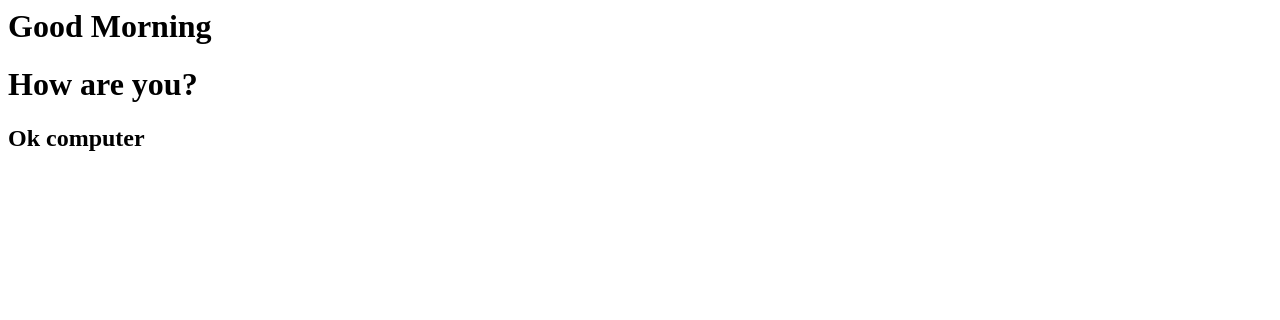
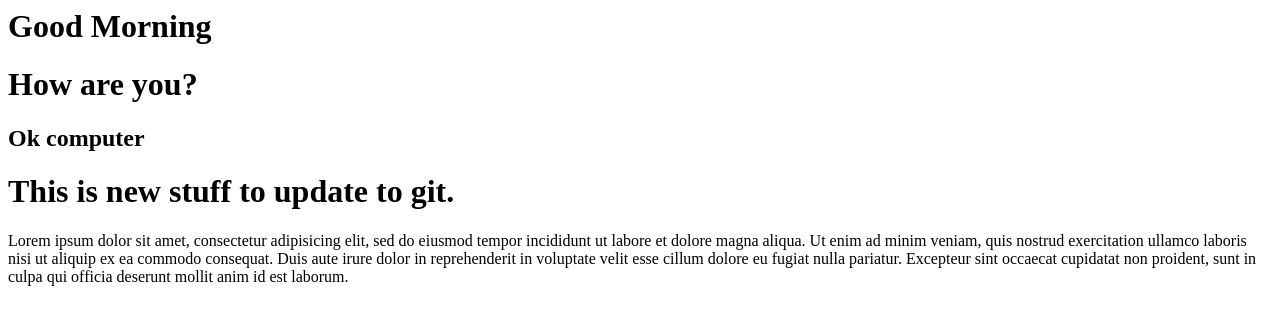
Before and after one commit to ereller25/GitDemo, a plain HTML site: page index.html in a window 1280 px wide. Drawn offline with Linux system fonts and the light colour scheme.

Commit message:
Added new stuff

```diff
--- a/index.html
+++ b/index.html
@@ -7,3 +7,12 @@
 <!--More comments-->
 
 <h2>Ok computer</h2>
+
+
+<h1>This is new stuff to update to git.</h1>
+<p>Lorem ipsum dolor sit amet, consectetur adipisicing elit, sed do eiusmod
+tempor incididunt ut labore et dolore magna aliqua. Ut enim ad minim veniam,
+quis nostrud exercitation ullamco laboris nisi ut aliquip ex ea commodo
+consequat. Duis aute irure dolor in reprehenderit in voluptate velit esse
+cillum dolore eu fugiat nulla pariatur. Excepteur sint occaecat cupidatat non
+proident, sunt in culpa qui officia deserunt mollit anim id est laborum.</p>
```
